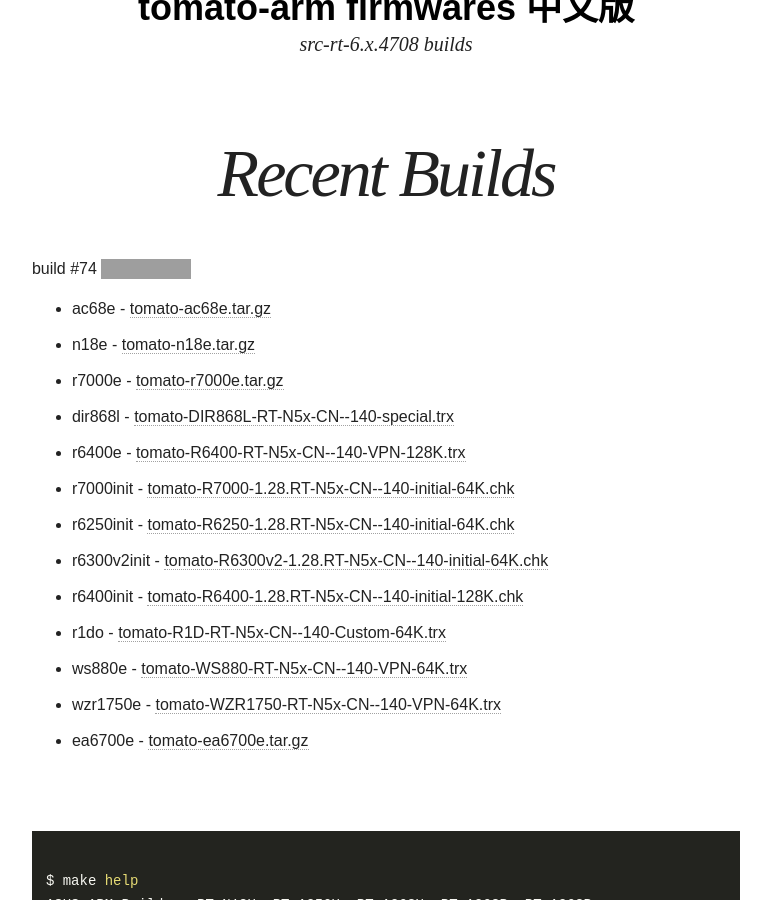
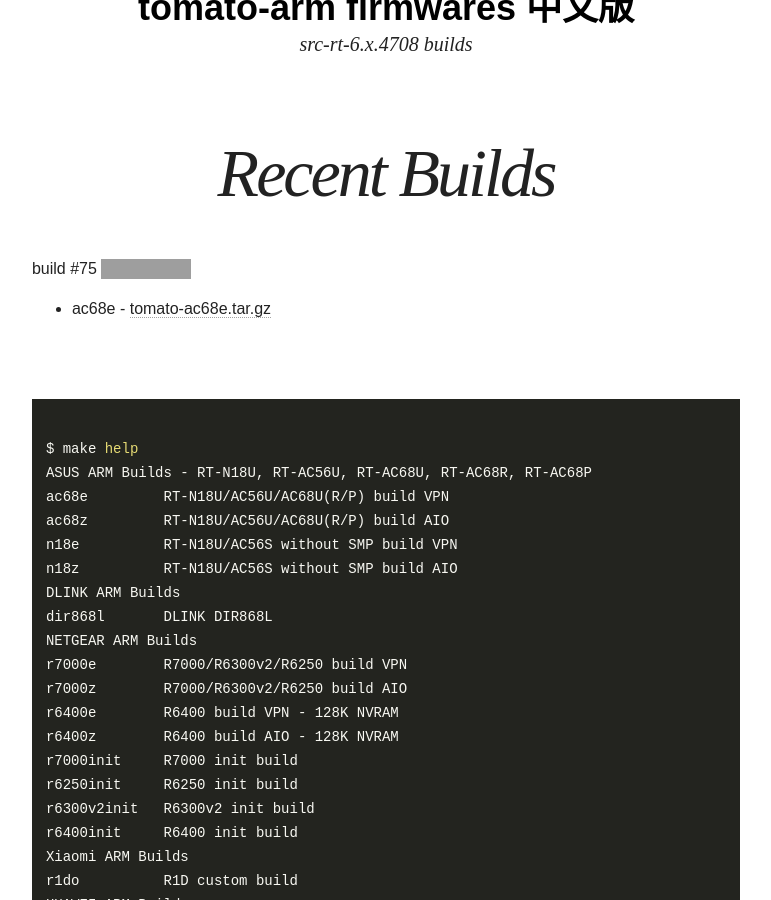
Before and after one commit to oglopss/tomato-arm-ci-jekyll, a Jekyll site: the page built from index.html, in a window 1280 px wide and 900 px high, scrolled down 339 px. Shown: the whole window, without its empty margins (254-1025 px from the left). Built offline with Jekyll 4.4.1, drawn with Linux system fonts in a browser that asks for light colours; nearby versions of some CDN libraries; grey boxes are pictures that could not be loaded.

Commit message:
Travis build 75 ac68e pushed to gh-pages

```diff
--- a/_data/ss.yml
+++ b/_data/ss.yml
@@ -1,15 +1,3 @@
-build: 74
+build: 75
 files:
   - 0001 ac68e tomato-ac68e.tar.gz
-  - 0004 r7000e tomato-r7000e.tar.gz
-  - 0002 n18e tomato-n18e.tar.gz
-  - 0005 dir868l tomato-DIR868L-RT-N5x-CN--140-special.trx
-  - 0008 r7000init tomato-R7000-1.28.RT-N5x-CN--140-initial-64K.chk
-  - 0009 r6250init tomato-R6250-1.28.RT-N5x-CN--140-initial-64K.chk
-  - 0006 r6400e tomato-R6400-RT-N5x-CN--140-VPN-128K.trx
-  - 0010 r6300v2init tomato-R6300v2-1.28.RT-N5x-CN--140-initial-64K.chk
-  - 0011 r6400init tomato-R6400-1.28.RT-N5x-CN--140-initial-128K.chk
-  - 0012 r1do tomato-R1D-RT-N5x-CN--140-Custom-64K.trx
-  - 0013 ws880e tomato-WS880-RT-N5x-CN--140-VPN-64K.trx
-  - 0015 wzr1750e tomato-WZR1750-RT-N5x-CN--140-VPN-64K.trx
-  - 0017 ea6700e tomato-ea6700e.tar.gz
```
